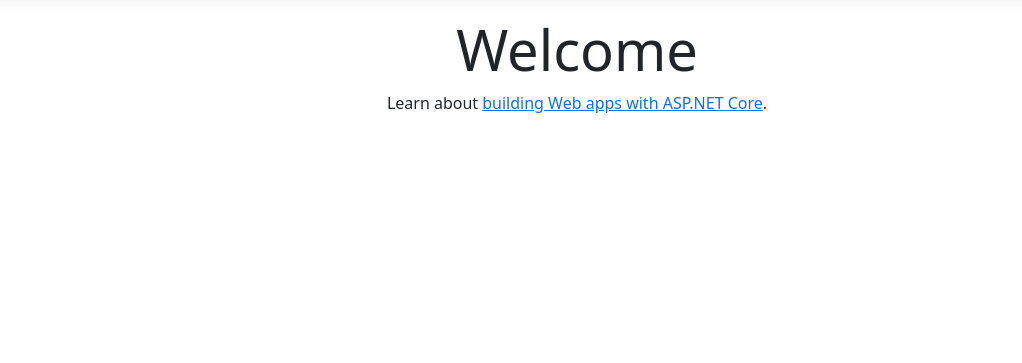
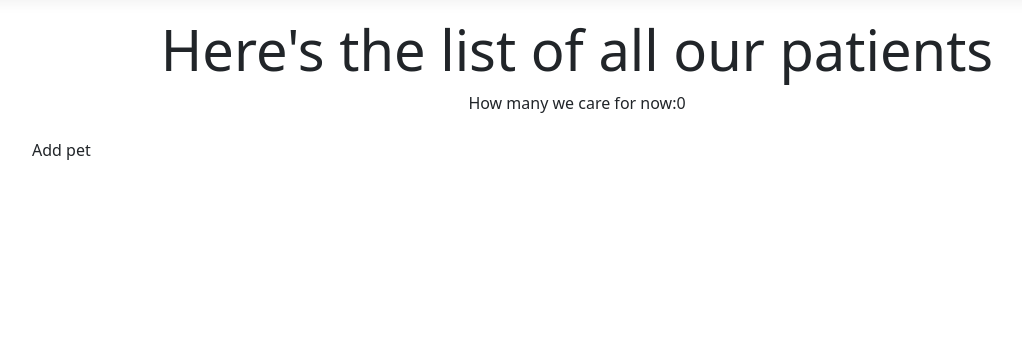
Before and after one commit to Demijuls/vet-my-pet, an ASP.NET Core app: template Views/Home/Index.cshtml in a window 1280 px wide. Shown: the part 57-420 px from the top of the page, without its empty margins (63-1085 px from the left). Run offline with ASP.NET Core 8, Linux system fonts and the light colour scheme; the template is opened without the code that fills it, so the values that code supplies are empty; style sheets or scripts are compiled from the project's sources; some libraries are stand-ins or nearby versions.

Commit message:
feat: add ui for index page

```diff
--- a/Views/Home/Index.cshtml
+++ b/Views/Home/Index.cshtml
@@ -1,8 +1,28 @@
+@model List<VetMyPet.Models.Pet>;
+
 @{
-    ViewData["Title"] = "Home Page";
+    ViewData["VetMyPet"] = "Home Page";
 }
 
 <div class="text-center">
-    <h1 class="display-4">Welcome</h1>
-    <p>Learn about <a href="https://learn.microsoft.com/aspnet/core">building Web apps with ASP.NET Core</a>.</p>
+    <h1 class="display-4">Here's the list of all our patients</h1>
+    <p>How many we care for now:@Model.Count</p>
 </div>
+
+
+<ul class="list-unstyled pet-grid">
+    @foreach (var pet in Model)
+    {
+        <li class="pet-card">
+            <img src="@pet.ImageUrl" alt="@pet.Name" width="400" />
+            <h4>
+                <a asp-action="PetDetails" asp-route-petId="@pet.PetId">@pet.Name</a>
+            </h4>
+            <p>Owner: @pet.Owner?.Name</p>
+            <p>Medical Records: @pet.MedicalRecords.Count</p>
+        </li>
+    }
+
+</ul>
+
+<a asp-action="AddPet" class="btn">Add pet</a>
```
